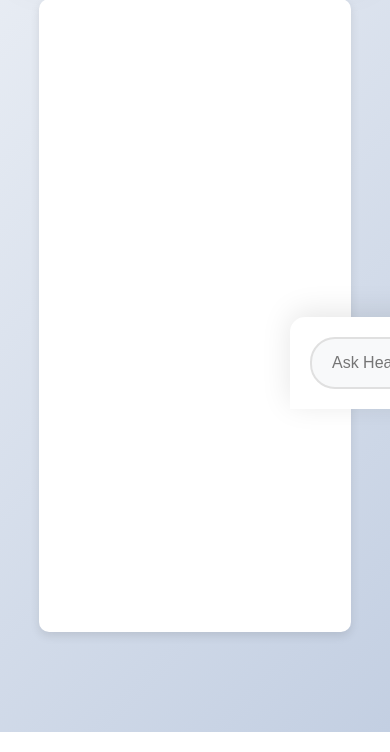
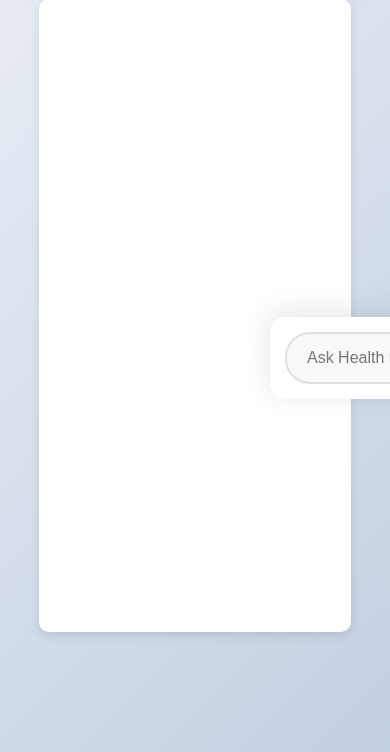
Before and after one commit to Akshar106/Intellisphere, a Flask app: page /health in a window 390 px wide. Shown: the part 435-1187 px from the top of the page. Run offline with Flask 3, Linux system fonts and the light colour scheme; the visitor is signed in with stand-in values (Sample User, id 1).

Commit message:
updated the text bar

```diff
--- a/templates/health.html
+++ b/templates/health.html
@@ -80,8 +80,8 @@
             box-shadow: 0 10px 40px rgba(0, 0, 0, 0.1);
             overflow-y: auto;
             position: fixed;
-            top: 80px;
-            left: 20px;
+            top: 70px;
+            left: 15px;
         }
 
         .new-session-btn {
@@ -189,15 +189,16 @@
         /* Bottom Bar (Chat Input) */
         #bottom-bar {
             position: fixed;
-            bottom: 0;
-            left: 320px;
+            bottom: 10px;
+            left: 33px;
             right: 20px;
             display: flex;
-            padding: 20px;
+            padding: 15px;
             background: white;
-            border-radius: 15px 15px 0 0;
+            border-radius: 15px;
             box-shadow: 0 -5px 30px rgba(0, 0, 0, 0.1);
             gap: 15px;
+            z-index: 100;
         }
 
         #text-input {
@@ -292,10 +293,12 @@
                 margin-left: 20px;
                 max-width: calc(100% - 40px);
                 height: calc(100vh - 500px);
+                margin-bottom: 120px;
             }
 
             #bottom-bar {
-                left: 20px;
+                left: 0px;
+                bottom: 10px;
             }
 
             nav {
```
